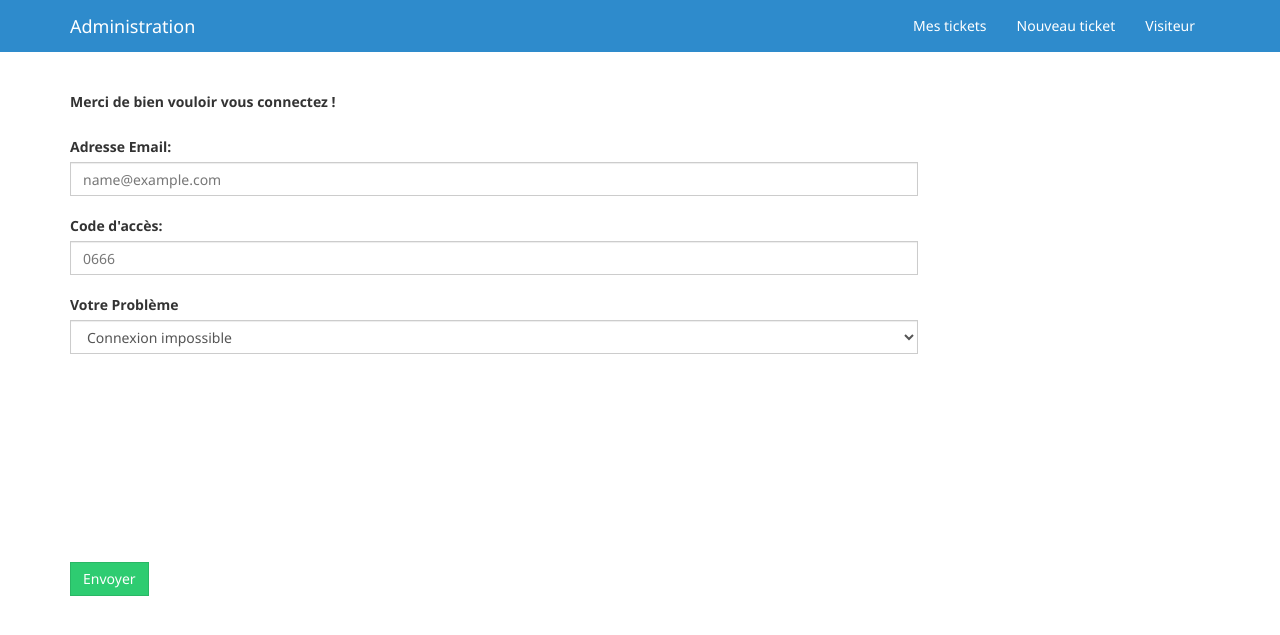
After one commit to JulienRAVIA/Oxford, a PHP site: the page made by src/views/newTicket.twig in a window 1280 px wide. The commit adds this page. Shown: the top 635 px of the page. Run offline with PHP 8.4, Linux system fonts and the light colour scheme; the template is opened without the code that fills it, so the values that code supplies are empty; some libraries are stand-ins or nearby versions.

Commit message:
_Ajout de la partie graphique du formulaire d'ajout de Ticket _Ajout d'une partie du JS necessaire

```diff
--- a/src/views/error.twig
+++ b/src/views/error.twig
@@ -12,6 +12,7 @@
 			  	<li class="active"><a href="{{component.url('/events') }}"><i class="fa fa-eye"></i> Journal des événements</a></li>
 			  	<li><a href="{{ component.url('/tickets') }}"><i class="fa fa-ticket"></i> Gestion des tickets</a></li>
 			  	<li><a href="{{ component.url('/config') }}"><i class="fa fa-wrench"></i> Configuration</a></li>
+                                <li><a href="{{ component.url('/tickets/new') }}"><i class="fa fa-wrench"></i> Nouveau Tickets</a></li>
 			</ul>
 		</div>
 		<div class="col-md-9">
--- a/src/views/events.twig
+++ b/src/views/events.twig
@@ -12,6 +12,7 @@
                 <li class="active"><a href="{{component.url('/events') }}"><i class="fa fa-eye"></i> Journal des événements</a></li>
                 <li><a href="{{ component.url('/tickets') }}"><i class="fa fa-ticket"></i> Gestion des tickets</a></li>
                 <li><a href="{{ component.url('/config') }}"><i class="fa fa-wrench"></i> Configuration</a></li>
+                <li><a href="{{ component.url('/tickets/new') }}"><i class="fa fa-ticket"></i> Nouveau Tickets</a></li>
             </ul>
         </div>
         <div class="col-md-9">
--- a/src/views/index.twig
+++ b/src/views/index.twig
@@ -21,4 +21,8 @@
     <div class="col-sm-6 col-md-2 col-tile">
         {{ component.tile('silver', 'wrench', 'Config', 'config', 'tile-wide') }}
     </div>
+    <div class="col-sm-6 col-md-2 col-tile">
+        {{ component.tile('green', 'ticket', 'Nouveau Ticket', 'tickets/new', 'tile-wide') }}
+    </div>
+
 {% endblock %}
--- a/src/views/navbar.twig
+++ b/src/views/navbar.twig
@@ -20,11 +20,13 @@
       </ul>
       <ul class="nav navbar-nav navbar-right">
         <li><a href="">{{ session.nom ~ ' ' ~ session.prenom }}</a></li>
+        <li><a href="{{ component.url('/tickets/new') }}">Nouveau ticket</a></li>
         <li><a href="{{ component.url('/logout') }}"><i class="fa fa-chain-broken"></i> Déconnexion</a></li>
       </ul>
       {% else %}
       <ul class="nav navbar-nav navbar-right">
         <li><a href="{{ component.url('/tickets') }}">Mes tickets</a></li>
+        <li><a href="{{ component.url('/tickets/new') }}">Nouveau ticket</a></li>
         <li><a href="{{ component.url('/connexion') }}">Visiteur</a></li>
       </ul>
       {% endif %}
--- /dev/null
+++ b/src/views/newTicket.twig
@@ -0,0 +1,68 @@
+{% extends 'template.twig' %}
+{% import 'component.twig' as component %}
+
+{% block title %}Evénements{% endblock %}
+
+{% block content %}
+    <div class="row">
+        {% if session.id %}
+            <div class="col-md-3">
+                <ul class="nav nav-pills nav-stacked">
+                    <li><a href="{{component.url('/home') }}"><i class="fa fa-home"></i> Accueil</a></li>
+                    <li><a href="{{component.url('/users') }}"><i class="fa fa-users"></i> Gestion des utilisateurs</a></li>
+                    <li><a href="{{component.url('/events') }}"><i class="fa fa-eye"></i> Journal des événements</a></li>
+                    <li class="active"><a href="{{ component.url('/tickets') }}"><i class="fa fa-ticket"></i> Gestion des tickets</a></li>
+                    <li><a href="{{ component.url('/config') }}"><i class="fa fa-wrench"></i> Configuration</a></li>
+                    <li><a href="{{ component.url('/tickets/new') }}"><i class="fa fa-ticket"></i> Nouveau Tickets</a></li>
+                </ul>
+            </div>
+        {% endif %}
+        <div class="col-md-9">
+
+            <br>
+            <div class="form-group">
+                <div><label for="exampleFormControlInput1" >Merci de bien vouloir vous connectez !</label></div>
+                <br>
+                <label for="exampleFormControlInput1">Adresse Email:</label>
+                <input type="email" class="form-control" id="exampleFormControlInput1" placeholder="name@example.com">
+                <br>
+                <label for="exampleFormControlInput1">Code d'accès:</label>
+                <input type="password" class="form-control" id="exampleFormControlInput1" placeholder="0666">
+                <br>
+
+                <div class="form-group">
+                    <label for="sel1">Votre Problème</label>
+                    <select class="form-control" id="sel1">
+                        <option>Connexion impossible</option>
+                        <option>Ma photo n'est pas reconnue</option>
+                        <option>Mon code d'accès ne marche pas</option>
+                        <option id="autre">Autre...</option>
+                    </select>
+                </div>
+                <span id='AfficheTicket' style="visibility:hidden;">
+                    <label for="exampleFormControlInput1">Titre du Ticket</label>
+                    <input type="text" class="form-control" id="exampleFormControlInput1" placeholder="Comment on utilise le support Ticket?">
+                    <br>
+                    <label for="exampleFormControlTextarea1">Quel est votre problème?</label>
+                    <textarea style="resize: vertical;" class="form-control" id="FormControlTextarea1" placeholder="J'ai raté mon bus..." rows="3"></textarea>
+            </div>
+            <span>
+                <button type="button" class="btn btn-success">Envoyer</button>
+
+        </div>
+    </div>
+
+
+{% endblock %}
+
+{% block scripts %}
+
+    {{ parent() }}
+    <script type="text/javascript">
+        var activities = document.getElementById("autre");
+
+        activities.addEventListener("click", function () {
+            log("HEY");
+        }
+    </script>
+{% endblock %}
--- a/src/views/ticket.twig
+++ b/src/views/ticket.twig
@@ -14,6 +14,7 @@
 			  	<li><a href="{{component.url('/events') }}"><i class="fa fa-eye"></i> Journal des événements</a></li>
 			  	<li class="active"><a href="{{ component.url('/tickets') }}"><i class="fa fa-ticket"></i> Gestion des tickets</a></li>
 			  	<li><a href="{{ component.url('/config') }}"><i class="fa fa-wrench"></i> Configuration</a></li>
+                                <li><a href="{{ component.url('/tickets/new') }}"><i class="fa fa-ticket"></i> Nouveau tickets</a></li>
 			</ul>
 		</div>
 		{% set size = 'col-md-9' %}
--- a/src/views/tickets.twig
+++ b/src/views/tickets.twig
@@ -13,6 +13,7 @@
 				  <li><a href="{{component.url('/events') }}"><i class="fa fa-eye"></i> Journal des événements</a></li>
 				  <li class="active"><a href="{{ component.url('/tickets') }}"><i class="fa fa-ticket"></i> Gestion des tickets</a></li>
 				  <li><a href="{{ component.url('/config') }}"><i class="fa fa-wrench"></i> Configuration</a></li>
+                                  <li><a href="{{ component.url('/tickets/new') }}"><i class="fa fa-ticket"></i> Nouveau tickets</a></li>
 				</ul>
 			</div>
 			{% set size = 'col-md-9' %}
--- a/src/views/user.twig
+++ b/src/views/user.twig
@@ -19,6 +19,7 @@
 			  	<li><a href="{{component.url('/events') }}"><i class="fa fa-eye"></i> Journal des événements</a></li>
 			  	<li><a href="{{ component.url('/tickets') }}"><i class="fa fa-ticket"></i> Gestion des tickets</a></li>
 			  	<li><a href="{{ component.url('/config') }}"><i class="fa fa-wrench"></i> Configuration</a></li>
+                                <li><a href="{{ component.url('/tickets/new') }}"><i class="fa fa-ticket"></i> Nouveau Tickets</a></li>
 			</ul>
 		</div>
 	</div>
```
Also changed, not shown: public/index.php (+7 -0 lines), src/App/Controllers/NewTicketController.php (added, +23 -0 lines). Lines whose indentation alone changed are shown as unchanged.
